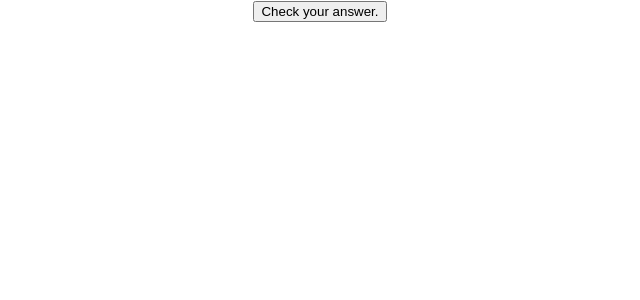
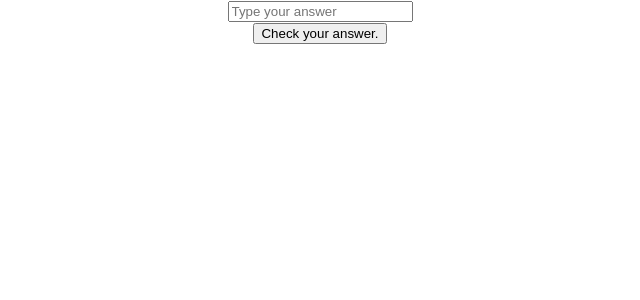
Before and after one commit to villeN24/Language-App, a React (Create React App) app in the folder frontend/: page / in a window 1280 px wide. Shown: the top 300 px of the page, without its empty margins (320-960 px from the left). Built offline with nearby package versions, Linux system fonts and the light colour scheme; no server answers.

Commit message:
Create a first iteration of submitting an answer and checking it.

```diff
--- a/frontend/src/components/ButtonComponent.js
+++ b/frontend/src/components/ButtonComponent.js
@@ -3,13 +3,38 @@ import DataBlock from "./DataBlock";
 
 const ButtonComponent = () => {
   let [answer, setAnswer] = useState("");
+  let [correctAnswer, setCorrectAnswer] = useState("");
+  let [result, setResult] = useState("");
+
+  const handleChange = (event) => {
+    let tmp = event.target.value;
+    setAnswer(tmp);
+  };
+  const dataToParent = (childData) => {
+    setCorrectAnswer(childData);
+  };
+  const checkAnswer = () => {
+    console.log(answer, typeof answer);
+    console.log(correctAnswer, typeof correctAnswer);
+    if (answer === correctAnswer) {
+      setResult("Correct");
+    } else {
+      setResult("Wrong");
+    }
+  };
 
   return (
     <div>
-      <button>Check your answer.</button>
-      <DataBlock choice={1} />
-      <DataBlock choice={2} />
-      <p>{answer}</p>
+      <form className="inputComponent">
+        <input
+          type="text"
+          placeholder="Type your answer"
+          onChange={(event) => handleChange(event)}
+        />
+      </form>
+      <button onClick={checkAnswer}>Check your answer.</button>
+      <DataBlock dataToParent={dataToParent} id={1} language="finnish" />
+      <p>{result}</p>
     </div>
   );
 };
--- a/frontend/src/components/DataBlock.js
+++ b/frontend/src/components/DataBlock.js
@@ -6,10 +6,15 @@ const DataBlock = (props) => {
 
   useEffect(() => {
     const fetchData = async () => {
-      let response = await axios.get("http://localhost:8080/words/1");
+      let response = await axios.get(`http://localhost:8080/words/${props.id}`);
       let json = Object.values(response.data);
-      console.log(json);
-      setData(json[props.choice]);
+      if (props.language === "finnish") {
+        setData(json[1]);
+        props.dataToParent(json[2]);
+      } else {
+        setData(json[2]);
+        props.dataToParent(json[1]);
+      }
     };
     fetchData();
   }, []);
```
